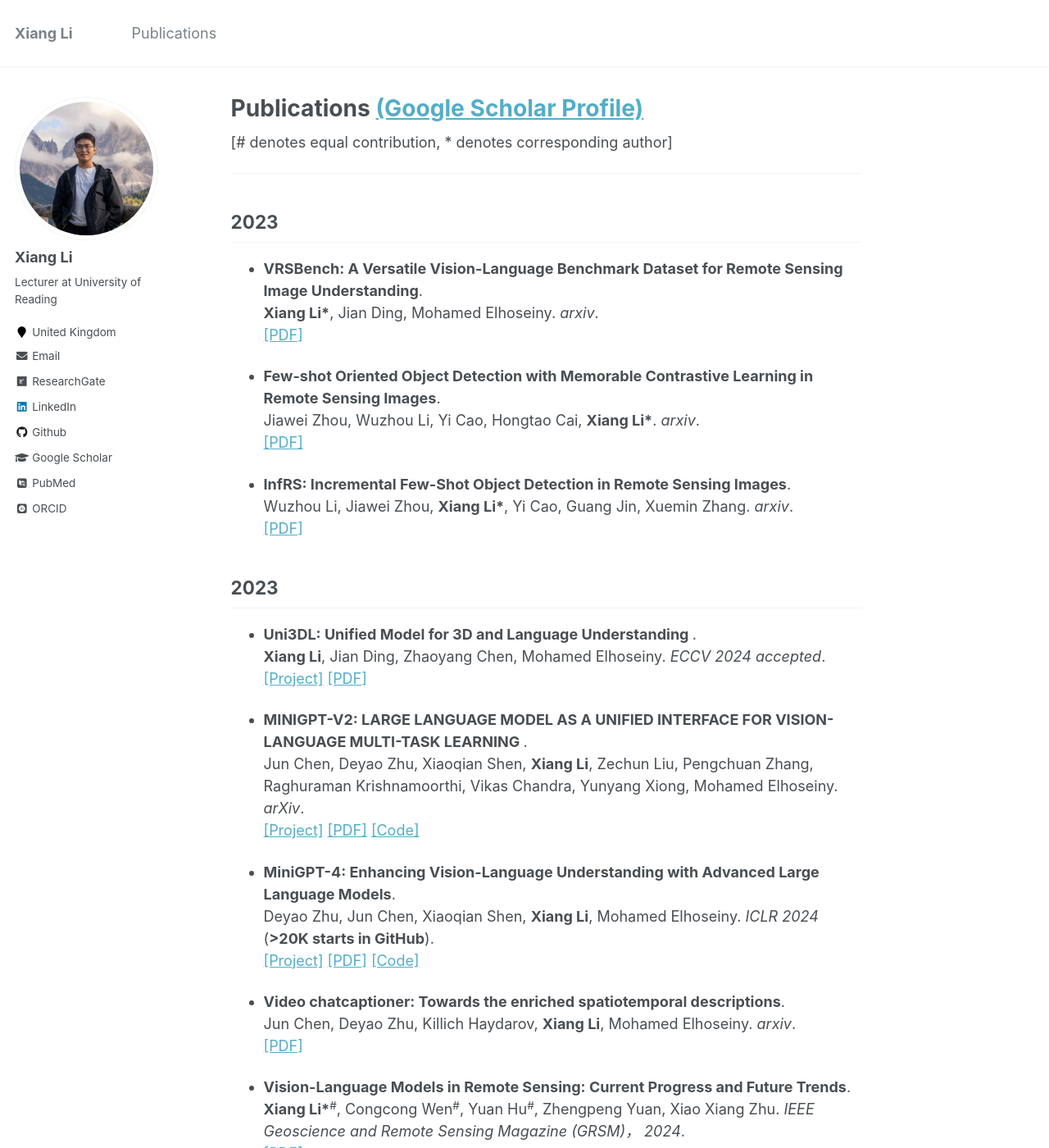
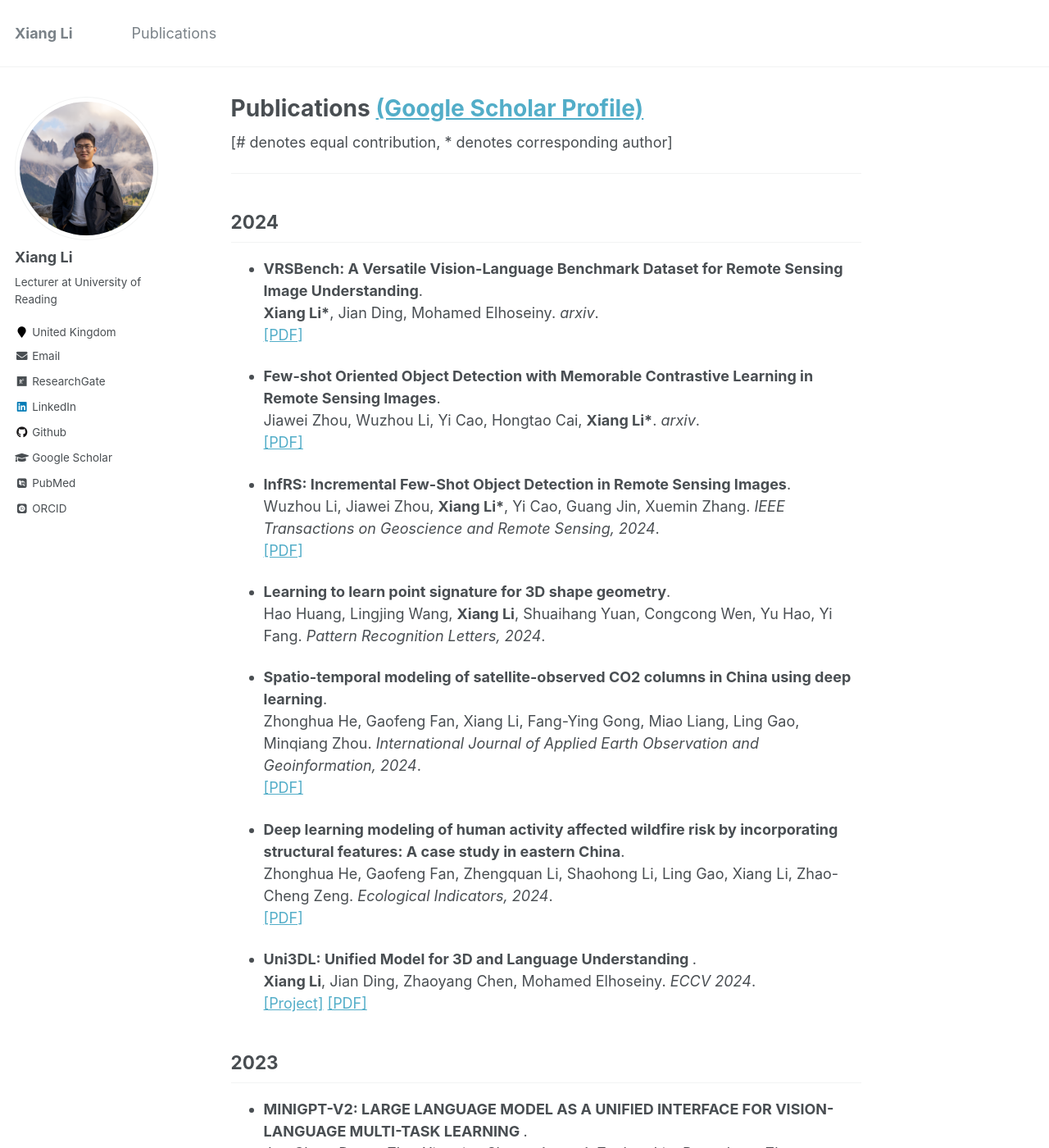
Before and after one commit to lx709/lx709.github.io, a Jekyll site: the page built from _pages/publications.md, in a window 1280 px wide and 1400 px high. Shown: the whole window at 82% size. Built offline with Jekyll 4.4.1, drawn with Linux system fonts in a browser that asks for light colours; some web fonts are replaced.

Commit message:
Update publications.md

```diff
--- a/_pages/publications.md
+++ b/_pages/publications.md
@@ -7,7 +7,7 @@ author_profile: true
 [# denotes equal contribution, * denotes corresponding author]
 
 ---
-## 2023
+## 2024
 
 * <b>VRSBench: A Versatile Vision-Language Benchmark Dataset for Remote Sensing Image Understanding</b>. <br>
 <b>Xiang Li*</b>, Jian Ding, Mohamed Elhoseiny. <i>arxiv</i>.<br>
@@ -18,15 +18,26 @@ Jiawei Zhou, Wuzhou Li, Yi Cao, Hongtao Cai, <b>Xiang Li*</b>. <i>arxiv</i>.<br>
 [[PDF]](https://arxiv.org/abs/2405.11293)
 
 * <b>InfRS: Incremental Few-Shot Object Detection in Remote Sensing Images</b>. <br>
-Wuzhou Li, Jiawei Zhou, <b>Xiang Li*</b>, Yi Cao, Guang Jin, Xuemin Zhang. <i>arxiv</i>.<br>
+Wuzhou Li, Jiawei Zhou, <b>Xiang Li*</b>, Yi Cao, Guang Jin, Xuemin Zhang. <i>IEEE Transactions on Geoscience and Remote Sensing, 2024</i>.<br>
 [[PDF]](https://arxiv.org/abs/2403.13375)
 
-## 2023
+* <b>Learning to learn point signature for 3D shape geometry</b>. <br>
+Hao Huang, Lingjing Wang, <b>Xiang Li</b>, Shuaihang Yuan, Congcong Wen, Yu Hao, Yi Fang. <i>Pattern Recognition Letters, 2024</i>.
+
+* <b>Spatio-temporal modeling of satellite-observed CO2 columns in China using deep learning</b>. <br>
+Zhonghua He, Gaofeng Fan, Xiang Li, Fang-Ying Gong, Miao Liang, Ling Gao, Minqiang Zhou. <i>International Journal of Applied Earth Observation and Geoinformation, 2024</i>.<br>
+[[PDF]](https://www.sciencedirect.com/science/article/pii/S1569843224002139)
+
+* <b>Deep learning modeling of human activity affected wildfire risk by incorporating structural features: A case study in eastern China</b>. <br>
+Zhonghua He, Gaofeng Fan, Zhengquan Li, Shaohong Li, Ling Gao, Xiang Li, Zhao-Cheng Zeng. <i>Ecological Indicators, 2024</i>.<br>
+[[PDF]](https://www.sciencedirect.com/science/article/pii/S1569843224002139)
+
 * <b>Uni3DL: Unified Model for 3D and Language Understanding </b>. <br>
-<b>Xiang Li</b>, Jian Ding, Zhaoyang Chen, Mohamed Elhoseiny. <i>ECCV 2024 accepted</i>.<br>
+<b>Xiang Li</b>, Jian Ding, Zhaoyang Chen, Mohamed Elhoseiny. <i>ECCV 2024</i>.<br>
 [[Project]](https://uni3dl.github.io/)
 [[PDF]](https://arxiv.org/abs/2312.03026)
 
+## 2023
 * <b>MINIGPT-V2: LARGE LANGUAGE MODEL AS A UNIFIED INTERFACE FOR VISION-LANGUAGE MULTI-TASK LEARNING </b>. <br>
 Jun Chen, Deyao Zhu, Xiaoqian Shen, <b>Xiang Li</b>, Zechun Liu, Pengchuan Zhang, Raghuraman Krishnamoorthi, Vikas Chandra, Yunyang Xiong, Mohamed Elhoseiny. <i>arXiv</i>.<br>
 [[Project]](https://minigpt-4.github.io/)
```
